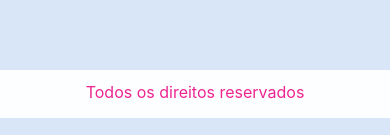
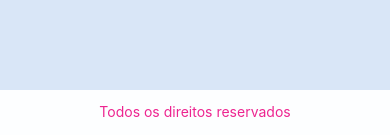
Before and after one commit to MarcosvBueno/orkut-squad-5, a React (Create React App) app: page / in a window 390 px wide. Shown: the part 706-841 px from the top of the page. Built offline with nearby package versions, Linux system fonts and the light colour scheme.

Commit message:
update: responsiveness

```diff
--- a/src/components/Footer/style.ts
+++ b/src/components/Footer/style.ts
@@ -1,29 +1,31 @@
 import { styled } from "styled-components";
 
-
 export const FooterContainer = styled.footer`
-
   background-color: var(--dark-30);
   height: 48px;
   text-align: center;
   padding: 10px;
   margin-top: 193px;
 
-  h2{
-font-family: SF Pro Display;
-font-size: 18px;
-font-weight: 400;
-line-height: 24px;
-letter-spacing: 0px;
-    color: var( --brand-color);
+  h2 {
+    font-family: SF Pro Display;
+    font-size: 18px;
+    font-weight: 400;
+    line-height: 24px;
+    letter-spacing: 0px;
+    color: var(--brand-color);
   }
 
   @media (max-width: 768px) {
+
     margin-top: 80px;
+    position: fixed;
+    bottom: 0;
+    left: 0;
+    width: 100%;
 
     h2 {
-      font-size: 16px;
+      font-size: 14px;
     }
   }
-
 `;
--- a/src/components/Header/style.ts
+++ b/src/components/Header/style.ts
@@ -11,12 +11,13 @@ export const HeaderWrapper = styled.header`
     display: flex;
     align-items: center;
     justify-content: space-between;
+    max-width: 1440px;
     width: 100%;
-    margin: 0 352px;
+    margin: 0 auto;
+    padding: 0 24px;
 
-    /* Estilos Responsivos para a div */
+
     @media (max-width: 768px) {
-      margin: 0 24px;
       justify-content: center;
     }
   }
@@ -24,7 +25,6 @@ export const HeaderWrapper = styled.header`
   nav {
     display: flex;
     align-items: center;
-    justify-content: space-between;
     gap: 40px;
 
     a {
```
